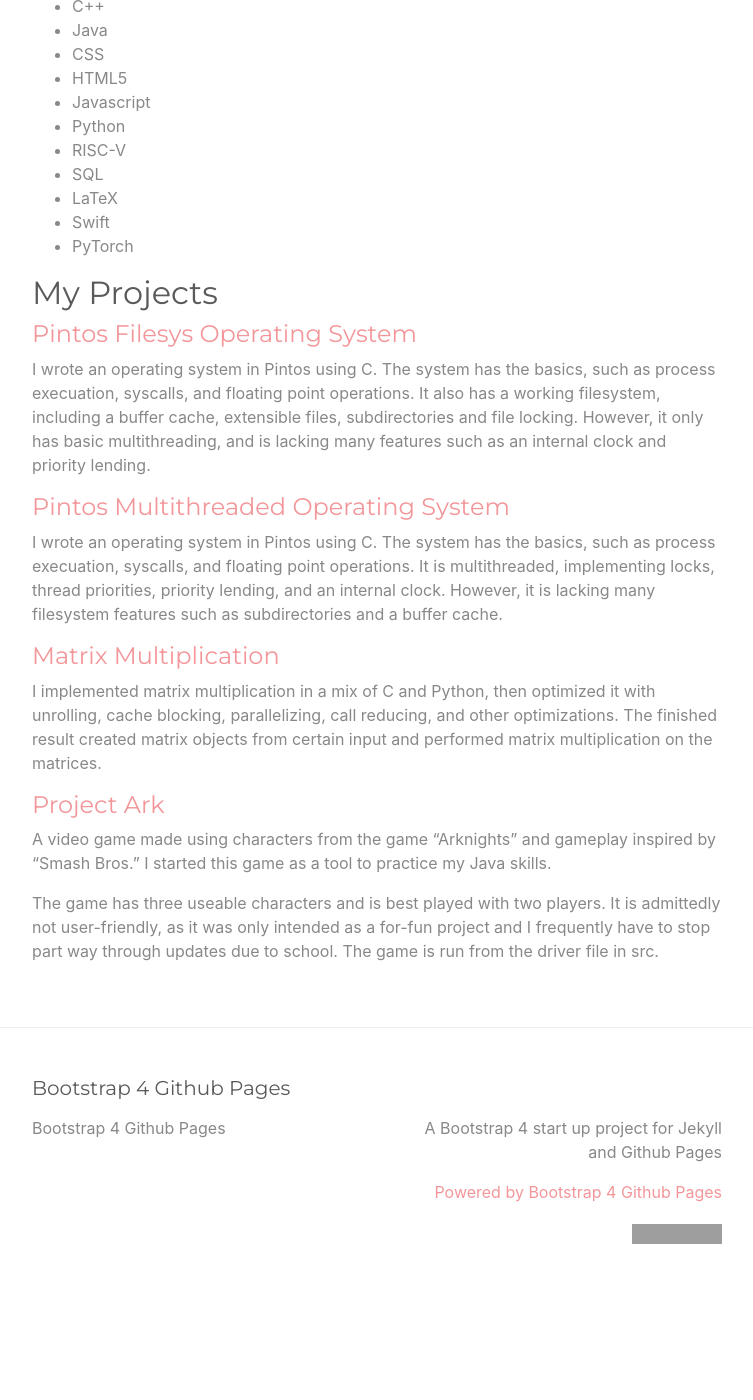
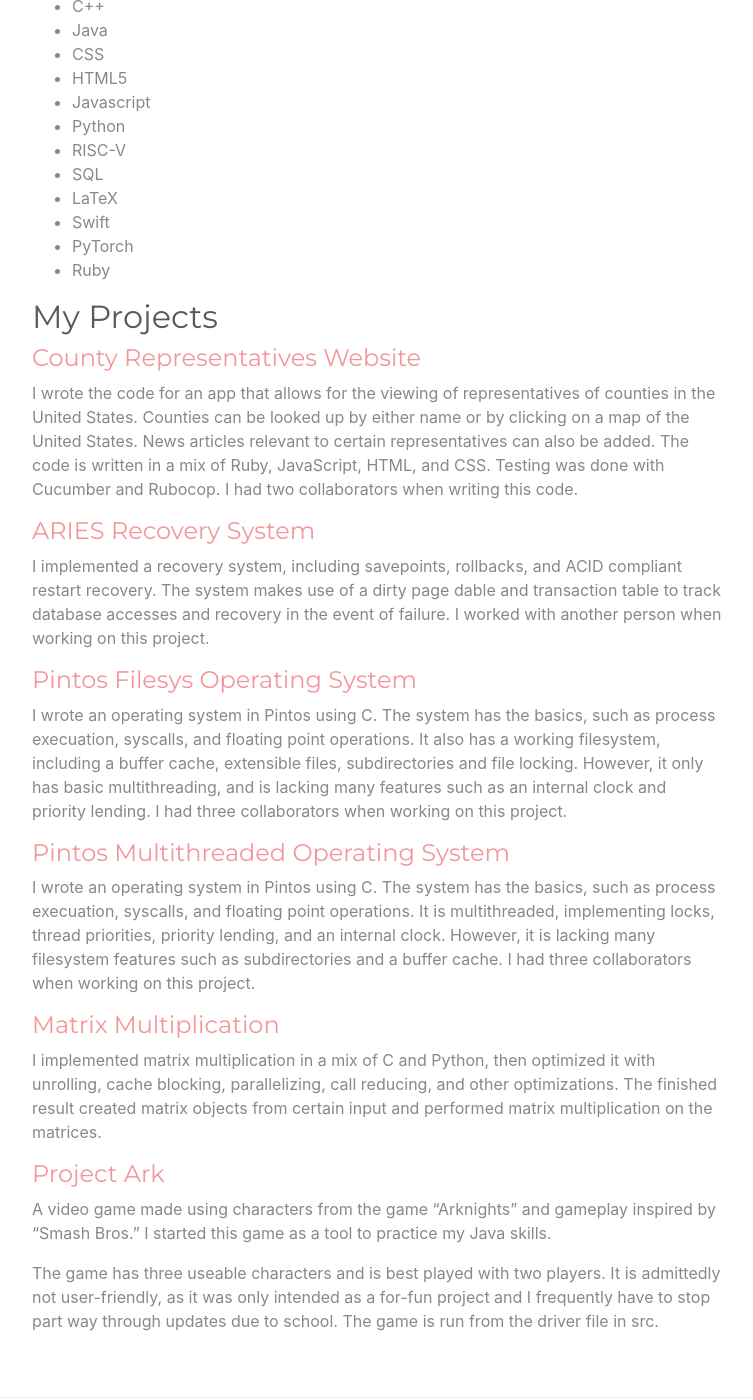
Before and after one commit to DerrickhSun/DerrickhSunbootstrap, a Jekyll site: the page built from index.md, in a window 1280 px wide and 1400 px high, scrolled down 1276 px. Shown: the whole window, without its empty margins (263-1016 px from the left). Built offline with Jekyll 4.4.1, drawn with Linux system fonts in a browser that asks for light colours; before the commit the page ends 2584 px from its top, so only the background shows below that; grey boxes are pictures that could not be loaded.

Commit message:
added more events

```diff
--- a/index.md
+++ b/index.md
@@ -51,17 +51,26 @@ I attended Westview High School, where I graduated with a GPA of 3.9 out of 4.0.
       <li>LaTeX</li>
       <li>Swift</li>
       <li>PyTorch</li>
+      <li>Ruby</li>
     </ul>
 
 ## My Projects
 
+#### [County Representatives Website](https://su23-11-57a34b75dce1.herokuapp.com/)
+
+I wrote the code for an app that allows for the viewing of representatives of counties in the United States. Counties can be looked up by either name or by clicking on a map of the United States. News articles relevant to certain representatives can also be added. The code is written in a mix of Ruby, JavaScript, HTML, and CSS. Testing was done with Cucumber and Rubocop. I had two collaborators when writing this code.
+
+#### [ARIES Recovery System](https://github.com/cs186-student/sp23-proj5-leslie33kim/commits/main)
+
+I implemented a recovery system, including savepoints, rollbacks, and ACID compliant restart recovery. The system makes use of a dirty page dable and transaction table to track database accesses and recovery in the event of failure. I worked with another person when working on this project.
+
 #### [Pintos Filesys Operating System](https://github.com/DerrickhSun/CS162OSFilesys)
 
-I wrote an operating system in Pintos using C. The system has the basics, such as process execuation, syscalls, and floating point operations. It also has a working filesystem, including a buffer cache, extensible files, subdirectories and file locking. However, it only has basic multithreading, and is lacking many features such as an internal clock and priority lending.
+I wrote an operating system in Pintos using C. The system has the basics, such as process execuation, syscalls, and floating point operations. It also has a working filesystem, including a buffer cache, extensible files, subdirectories and file locking. However, it only has basic multithreading, and is lacking many features such as an internal clock and priority lending. I had three collaborators when working on this project.
 
 #### [Pintos Multithreaded Operating System](https://github.com/DerrickhSun/CS162OSMultithreading)
 
-I wrote an operating system in Pintos using C. The system has the basics, such as process execuation, syscalls, and floating point operations. It is multithreaded, implementing locks, thread priorities, priority lending, and an internal clock. However, it is lacking many filesystem features such as subdirectories and a buffer cache.
+I wrote an operating system in Pintos using C. The system has the basics, such as process execuation, syscalls, and floating point operations. It is multithreaded, implementing locks, thread priorities, priority lending, and an internal clock. However, it is lacking many filesystem features such as subdirectories and a buffer cache. I had three collaborators when working on this project.
 
 #### [Matrix Multiplication](https://github.com/61c-student/sp21-proj4-DerrickhSun)
 
```
